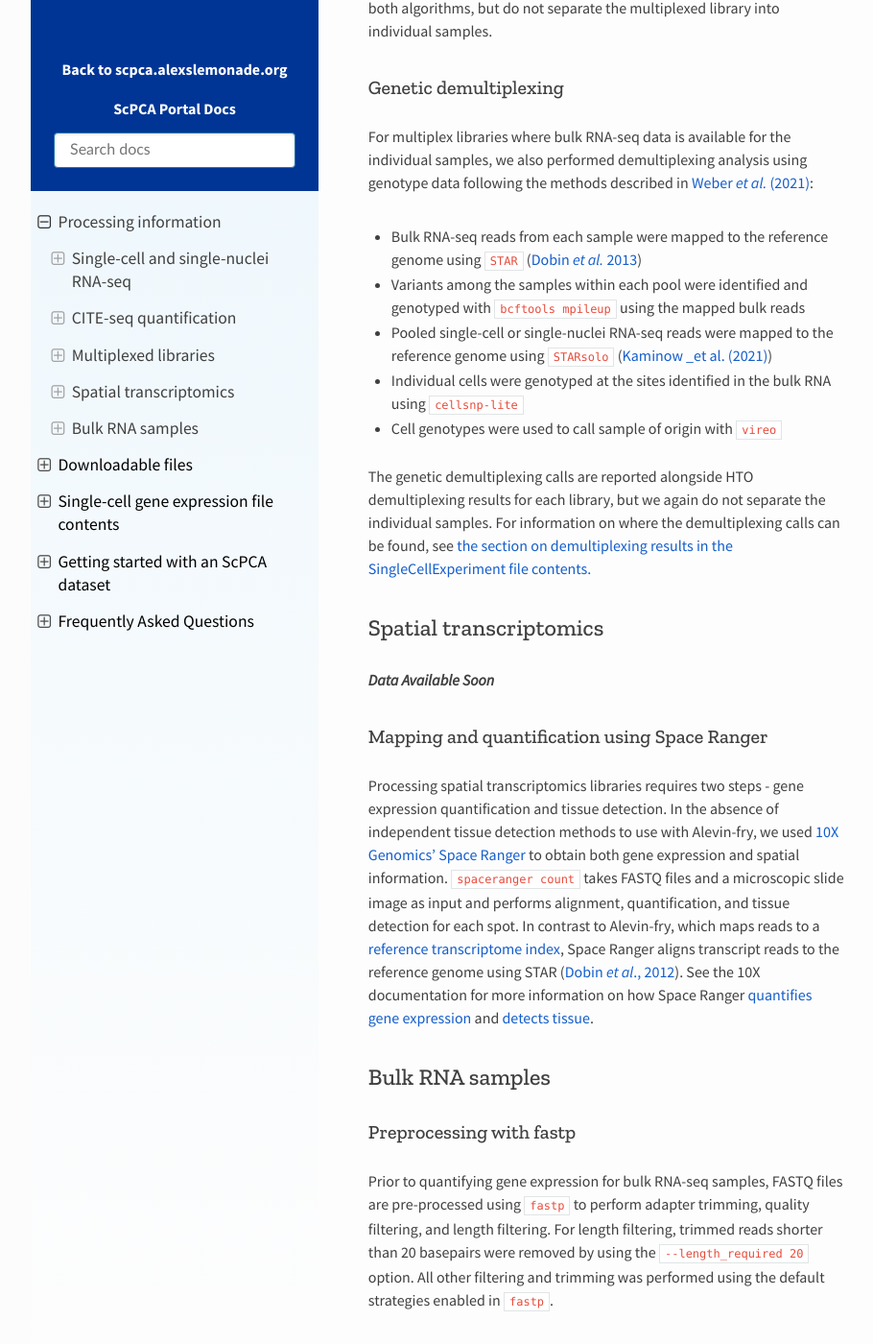
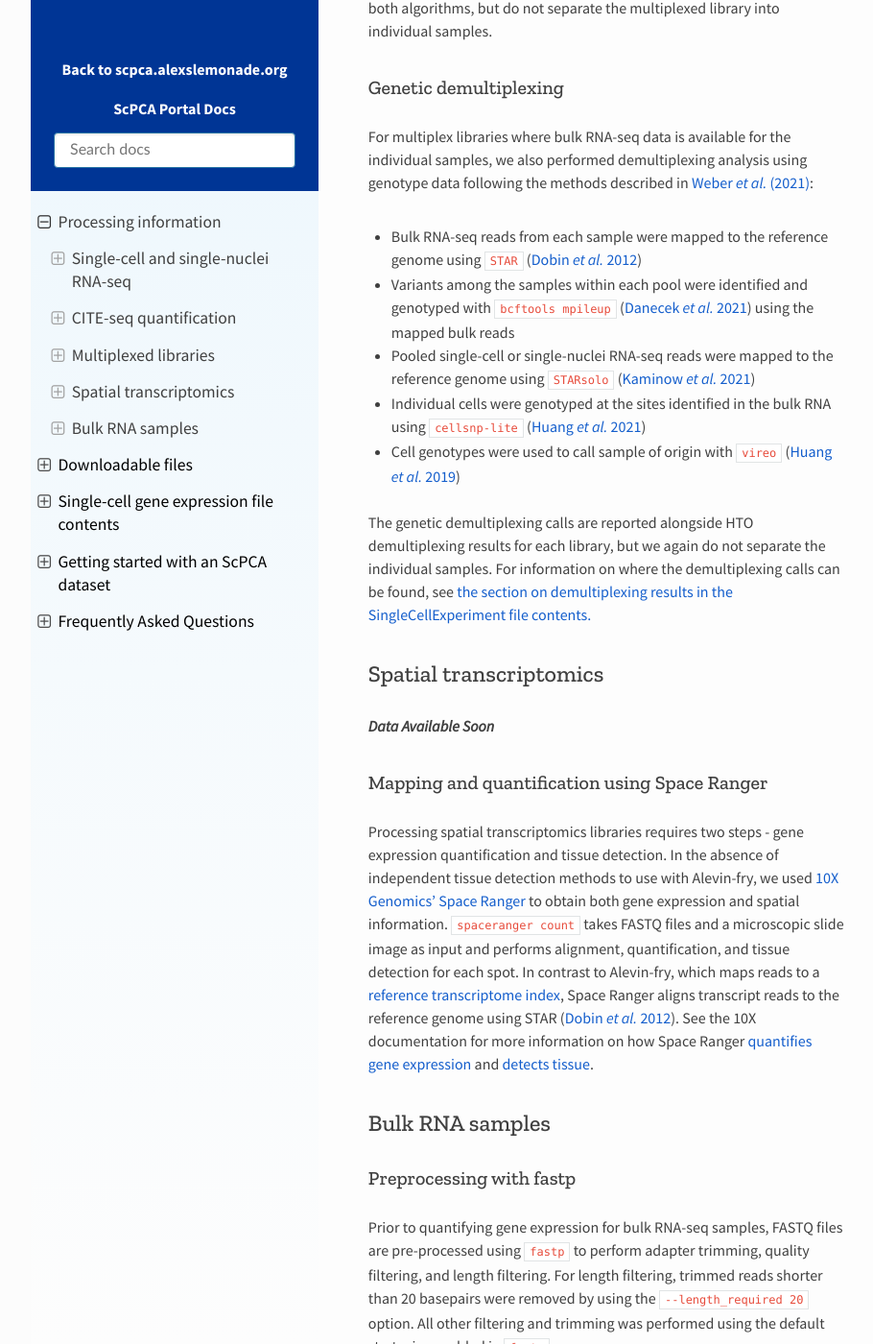
Before and after one commit to DongzeHE/scpca-docs, a Sphinx documentation site: the page built from docs/processing_information.md, in a window 1280 px wide and 1400 px high, scrolled down 3754 px. Shown: the whole window at 96% size, without its empty margins (158-1068 px from the left). Built offline with Sphinx 7.4.7 and the Read the Docs theme 2.0.0, drawn with Linux system fonts in a browser that asks for light colours.

Commit message:
Update references for genetic demux
and a couple other little cleanups

```diff
--- a/docs/processing_information.md
+++ b/docs/processing_information.md
@@ -21,7 +21,7 @@ We mapped reads to the transcriptome index using `salmon` with the default "sele
 Briefly, selective alignment uses a mapping score validated approach to identify maximal exact matches between reads and the provided index.
 For all samples, we used selective alignment to the `splici` index.
 
-A more detailed description of the mapping strategy invoked by `salmon` in conjunction with `alevin-fry` can be found in [Srivastava _et al._ 2020](https://doi.org/10.1186/s13059-020-02151-8).
+A more detailed description of the mapping strategy invoked by `salmon` in conjunction with `alevin-fry` can be found in [Srivastava _et al._ (2020)](https://doi.org/10.1186/s13059-020-02151-8).
 
 #### Alevin-fry parameters
 
@@ -96,11 +96,11 @@ We report the demultiplexed sample calls and associated statistics for both algo
 
 For multiplex libraries where bulk RNA-seq data is available for the individual samples, we also performed demultiplexing analysis using genotype data following the methods described in [Weber _et al._ (2021)](https://doi.org/10.1093/gigascience/giab062):
 
-- Bulk RNA-seq reads from each sample were mapped to the reference genome using `STAR` ([Dobin _et al._ 2013](https://doi.org/10.1093/bioinformatics/bts635))
-- Variants among the samples within each pool were identified and genotyped with [`bcftools mpileup`](https://samtools.github.io/bcftools/bcftools.html#mpileup) using the mapped bulk reads
-- Pooled single-cell or single-nuclei RNA-seq reads were mapped to the reference genome using `STARsolo` ([Kaminow _et al. (2021)](https://www.biorxiv.org/content/10.1101/2021.05.05.442755v1))
-- Individual cells were genotyped at the sites identified in the bulk RNA using [`cellsnp-lite`](https://cellsnp-lite.readthedocs.io)
-- Cell genotypes were used to call sample of origin with [`vireo`](https://vireosnp.readthedocs.io)
+- Bulk RNA-seq reads from each sample were mapped to the reference genome using `STAR` ([Dobin _et al._ 2012](https://doi.org/10.1093/bioinformatics/bts635))
+- Variants among the samples within each pool were identified and genotyped with [`bcftools mpileup`](https://samtools.github.io/bcftools/bcftools.html#mpileup) ([Danecek _et al._ 2021](https://doi.org/10.1093/gigascience/giab008)) using the mapped bulk reads
+- Pooled single-cell or single-nuclei RNA-seq reads were mapped to the reference genome using `STARsolo` ([Kaminow _et al._ 2021](https://www.biorxiv.org/content/10.1101/2021.05.05.442755v1))
+- Individual cells were genotyped at the sites identified in the bulk RNA using [`cellsnp-lite`](https://cellsnp-lite.readthedocs.io) ([Huang _et al._ 2021](https://doi.org/10.1093/bioinformatics/btab358))
+- Cell genotypes were used to call sample of origin with [`vireo`](https://vireosnp.readthedocs.io) ([Huang _et al._ 2019](https://doi.org/10.1186/s13059-019-1865-2))
 
 The genetic demultiplexing calls are reported alongside HTO demultiplexing results for each library, but we again do not separate the individual samples.
 For information on where the demultiplexing calls can be found, see {ref}`the section on demultiplexing results in the  SingleCellExperiment file contents. <sce_file_contents:demultiplexing results>`
@@ -115,7 +115,7 @@ For information on where the demultiplexing calls can be found, see {ref}`the se
 Processing spatial transcriptomics libraries requires two steps - gene expression quantification and tissue detection.
 In the absence of independent tissue detection methods to use with Alevin-fry, we used [10X Genomics' Space Ranger](https://support.10xgenomics.com/spatial-gene-expression/software/pipelines/latest/what-is-space-ranger) to obtain both gene expression and spatial information.
 [`spaceranger count`](https://support.10xgenomics.com/spatial-gene-expression/software/pipelines/latest/using/count) takes FASTQ files and a microscopic slide image as input and performs alignment, quantification, and tissue detection for each spot.
-In contrast to Alevin-fry, which maps reads to a [reference transcriptome index](#reference-transcriptome-index), Space Ranger aligns transcript reads to the reference genome using STAR ([Dobin _et al_., 2012](https://doi.org/10.1093/bioinformatics/bts635)).
+In contrast to Alevin-fry, which maps reads to a [reference transcriptome index](#reference-transcriptome-index), Space Ranger aligns transcript reads to the reference genome using STAR ([Dobin _et al._ 2012](https://doi.org/10.1093/bioinformatics/bts635)).
 See the 10X documentation for more information on how Space Ranger [quantifies gene expression](https://support.10xgenomics.com/spatial-gene-expression/software/pipelines/latest/algorithms/overview) and [detects tissue](https://support.10xgenomics.com/spatial-gene-expression/software/pipelines/latest/algorithms/imaging).
 
 ## Bulk RNA samples
```
